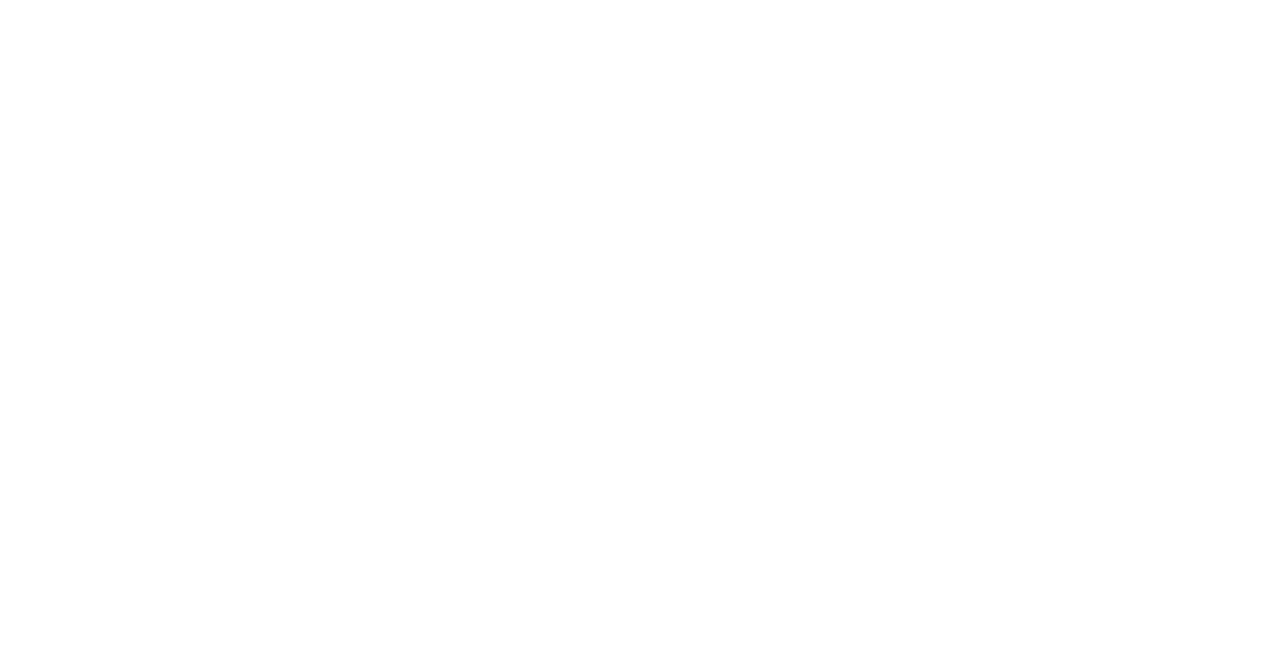
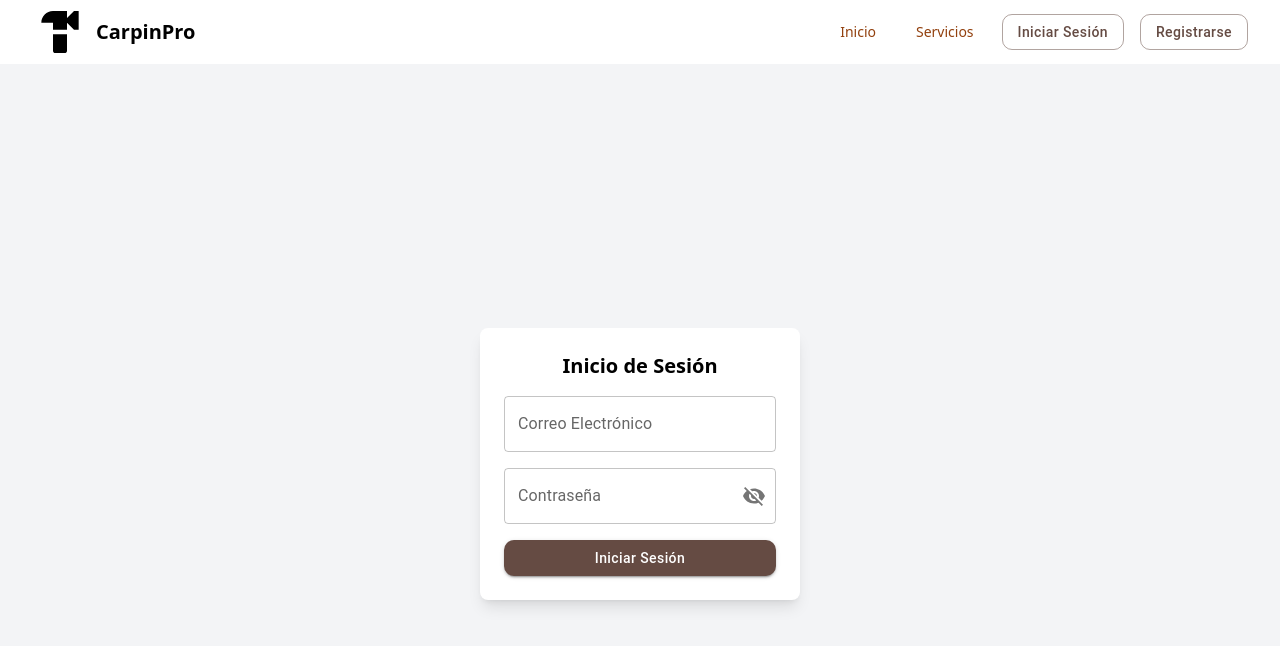
Before and after one commit to marquezQ/ProyectoDeGradoFE, a React (Vite) app: page /login in a window 1280 px wide. Before the commit this address had no page. Shown: the top 646 px of the page. Built offline with nearby package versions, Linux system fonts and the light colour scheme.

Commit message:
add yup, formik, loginPage V1, service login and routes

```diff
--- a/package.json
+++ b/package.json
@@ -15,9 +15,11 @@
     "@mui/icons-material": "^6.1.6",
     "@mui/material": "^6.1.6",
     "axios": "^1.7.7",
+    "formik": "^2.4.6",
     "react": "^18.3.1",
     "react-dom": "^18.3.1",
-    "react-router-dom": "^6.27.0"
+    "react-router-dom": "^6.27.0",
+    "yup": "^1.4.0"
   },
   "devDependencies": {
     "@eslint/js": "^9.13.0",
--- a/src/App.tsx
+++ b/src/App.tsx
@@ -2,6 +2,7 @@
 import HomePage from "./Pages/HomePage";
 import MainPage from "./Pages/MainPage";
 import WorkersPage from "./Pages/WorkersPage";
+import LoginPage from "./Pages/LoginPage";
 
 function App() {
 
@@ -11,6 +12,8 @@
         <Route path="/" element={<MainPage />}>
           <Route index element={<HomePage/>} />
           <Route path="/workers" element={<WorkersPage/>} />
+          <Route path="/login" element={<LoginPage/>}/>
+          <Route path="/registro" element={<div>hola registro</div>}/>
         </Route>
       </Routes>
     </BrowserRouter>
--- /dev/null
+++ b/src/Pages/LoginPage.tsx
@@ -0,0 +1,111 @@
+import { useNavigate } from "react-router-dom";
+// import Swal from "sweetalert2";
+import * as Yup from "yup";
+import { useFormik } from "formik";
+import { login } from "../services/api";
+import { Button, TextField, InputAdornment, IconButton } from "@mui/material";
+import { useState } from "react";
+import { Visibility, VisibilityOff } from "@mui/icons-material";
+function LoginPage() {
+    const navigate = useNavigate();
+    // const { setUser } = useAuthContext()
+
+    const [showPassword, setShowPassword] = useState(false);
+    const togglePasswordVisibility = () => {
+      setShowPassword(!showPassword);
+    };
+    const { handleChange, handleBlur, handleSubmit, errors, touched, values } = useFormik({
+      initialValues: {
+        email: "",
+        password: "",
+      },
+      validationSchema,
+      onSubmit: async (values) => {
+        const response = await login(values.email, values.password);
+        // console.log(response)
+        // const response = Users.find((u) => u.email === values.email && u.password === values.password);
+        if (!response.errors) {
+        //   localStorage.setItem("token", response.token);
+        //   localStorage.setItem("roles", JSON.stringify(response.roles));
+        //   const decode = decodeToken(response.token);
+        //   setUser({id: decode.id, email:decode.username, name:decode.username, role: response.roles});
+          navigate("/");
+        } else {
+        //   Swal.fire({
+        //     position: "center",
+        //     icon: "error",
+        //     title: "Credenciales incorrectas",
+        //     showConfirmButton: false,
+        //     timer: 1000,
+        //   });
+        alert(`error del backend ${JSON.stringify(response.errors.email[0])}`)
+        }
+      },
+    });
+  return (
+    <div className="flex items-center justify-center h-screen bg-gray-100">
+      <form
+        onSubmit={handleSubmit}
+        className="flex flex-col gap-4 bg-white shadow-lg rounded-lg p-6 w-80"
+      >
+        <h2 className="text-center font-bold text-xl">Inicio de Sesión</h2>
+
+        {/* Campo Email */}
+        <TextField
+          name="email"
+          label="Correo Electrónico"
+          variant="outlined"
+          fullWidth
+          value={values.email}
+          onChange={handleChange}
+          onBlur={handleBlur}
+          error={touched.email && Boolean(errors.email)}
+          helperText={touched.email && errors.email}
+        />
+
+        {/* Campo Contraseña */}
+        <TextField
+          name="password"
+          label="Contraseña"
+          variant="outlined"
+          type={showPassword ? "text" : "password"}
+          fullWidth
+          value={values.password}
+          onChange={handleChange}
+          onBlur={handleBlur}
+          error={touched.password && Boolean(errors.password)}
+          helperText={touched.password && errors.password}
+          InputProps={{
+            endAdornment: (
+              <InputAdornment position="end">
+                <IconButton onClick={togglePasswordVisibility} edge="end">
+                  {showPassword ? <Visibility /> : <VisibilityOff />}
+                </IconButton>
+              </InputAdornment>
+            ),
+          }}
+        />
+
+        {/* Botón de Enviar */}
+        <Button type="submit" variant="contained" color="primary" fullWidth>
+          Iniciar Sesión
+        </Button>
+      </form>
+    </div>
+  );
+}
+
+export default LoginPage
+
+const validationSchema = Yup.object({
+    email: Yup.string()
+      .required("El correo electrónico es obligatorio")
+      .matches(
+        /^[^\s@]+@[^\s@]+\.[^\s@]+$/,
+        "El correo debe seguir un formato de dirección de correo electrónico válido."
+      ),
+    password: Yup.string()
+      .required("La contraseña es obligatoria")
+      .max(15, "La Contraseña debe contener máximo 15 caracteres")
+      .min(3, "La contraseña debe tener al menos 3 caracteres"),
+});
--- a/src/components/Navbar.tsx
+++ b/src/components/Navbar.tsx
@@ -2,7 +2,7 @@
 import { Button, Drawer, IconButton } from "@mui/material";
 import MenuIcon from "@mui/icons-material/Menu";
 import { useState } from "react";
-
+import HardwareIcon from '@mui/icons-material/Hardware';
 const Navbar: React.FC = () => {
   const [isOpen, setIsOpen] = useState(false);
 
@@ -14,13 +14,13 @@
   };
 
   return (
-    <nav className="bg-amber-50 shadow-md">
+    <nav className=" shadow-md">
       <div className="max-w-7xl mx-auto px-4 sm:px-6 lg:px-8">
         <div className="flex items-center justify-between h-16">
           <div className="flex-shrink-0">
             <Link to="/" className="flex items-center">
-              <img className="h-8 w-auto" src="/placeholder.svg?height=32&width=32" alt="Logo de Carpinteros" />
-              <span className="ml-2 text-xl font-semibold text-amber-800">CarpinPro</span>
+              <HardwareIcon sx={{ width:"3.5rem", height:"3.5rem"}}/>
+              <span className="ml-2 text-xl font-semibold">CarpinPro</span>
             </Link>
           </div>
           <div className="hidden md:flex md:items-center md:space-x-4">
@@ -30,10 +30,19 @@
             <Link to="/workers" className="text-amber-800 hover:bg-amber-100 px-3 py-2 rounded-md text-sm font-medium">
               Servicios
             </Link>
-
+            {/* Aqui se debera mostrar el avatar en caso de estar logeado y un adropdow para cerrar o ver perfil */}
+            <Link to={'/login'}>
             <Button variant="outlined" color="primary">
               Iniciar Sesión
             </Button>
+            </Link>
+            <Link to={'/registro'}>
+            <Button variant="outlined" color="primary">
+              Registrarse
+            </Button>
+            </Link>
+
+
           </div>
           <div className="md:hidden">
             <IconButton onClick={toggleDrawer(true)} color="primary">
--- a/src/services/api.ts
+++ b/src/services/api.ts
@@ -1,4 +1,14 @@
 import { axiosInstace } from "./axiosInstace";
+
+export const login = async (email: string, password: string) => {
+    try{
+        const response = await axiosInstace.post('/login', {email, password});
+        return response.data
+    }catch (error) {
+        console.log("error en login", error )
+        throw error;
+    }
+}
 
 export const getWorkers = async () => {
     try {
```
Also changed, not shown: 1 other file (tests, documents, lock files or other folders).
